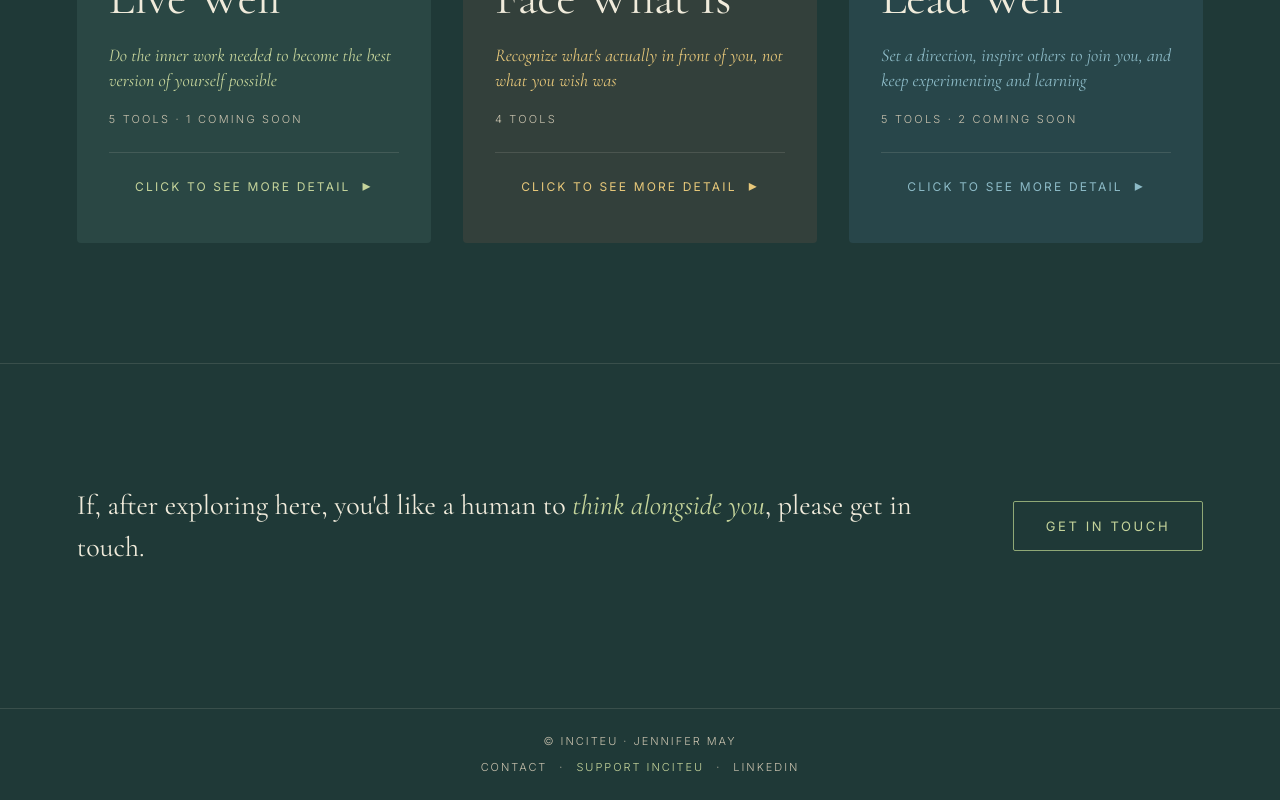
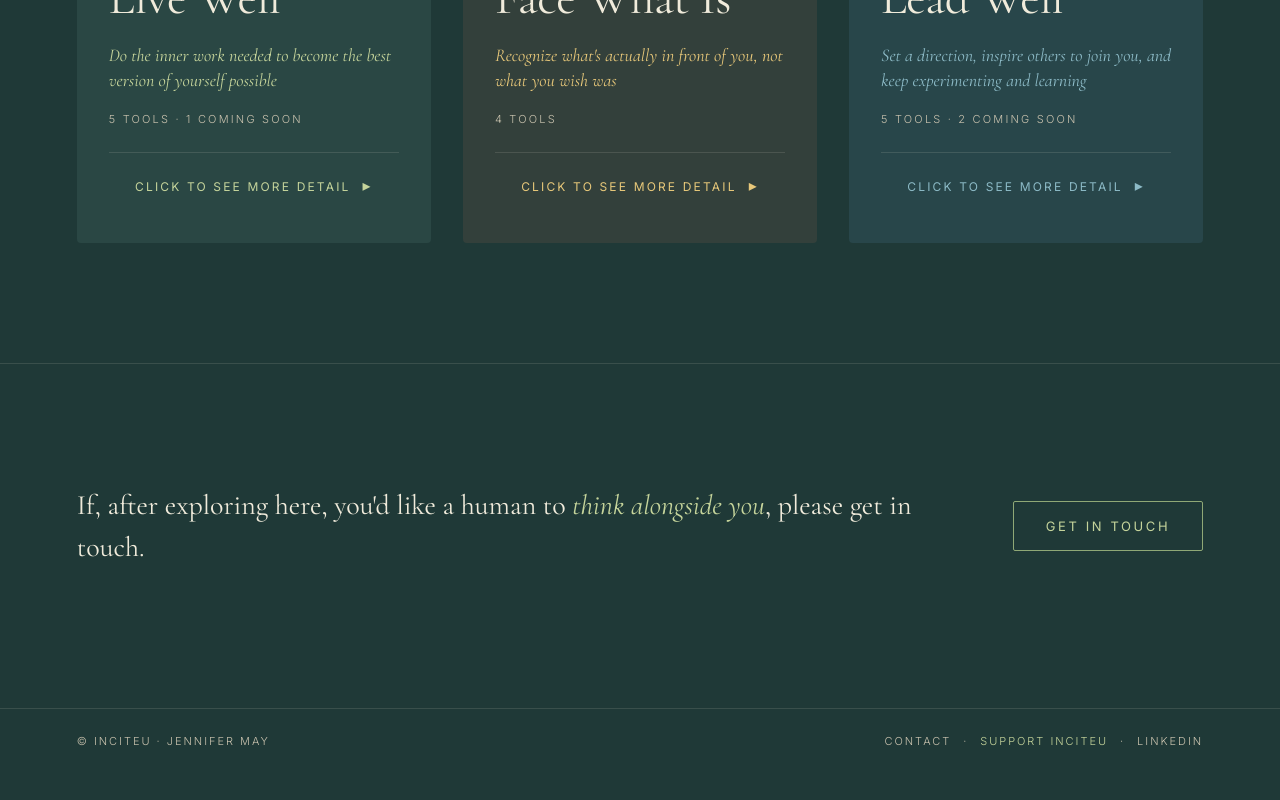
Before and after one commit to JMZywietz/InciteU, a React (Vite) app: page / in a window 1280 px wide. Shown: the part 1183-1983 px from the top of the page. After the commit the page ends 1958 px from the top, so only its background shows below. Built offline with nearby package versions, Linux system fonts and the light colour scheme.

Commit message:
Footer: reflow to flex left/right split — copyright left, links right (single visual line)

```diff
--- a/src/components/Footer.jsx
+++ b/src/components/Footer.jsx
@@ -7,8 +7,8 @@ export default function Footer() {
   const linkStyle = { color: C.creamMuted, textDecoration: 'none', cursor: 'pointer', transition: 'color 0.3s' };
   const supportLinkStyle = { color: C.sage, textDecoration: 'none', cursor: 'pointer', transition: 'color 0.3s' };
   return (
-    <footer style={{ padding: '24px 6vw', borderTop: `1px solid ${C.line}`, textAlign: 'center' }}>
-      <small style={{ fontSize: 11, letterSpacing: '0.18em', color: C.creamMuted, textTransform: 'uppercase', display: 'block', marginBottom: 8 }}>
+    <footer style={{ padding: '24px 6vw', borderTop: `1px solid ${C.line}`, display: 'flex', justifyContent: 'space-between', alignItems: 'center', flexWrap: 'wrap', gap: 12 }}>
+      <small style={{ fontSize: 11, letterSpacing: '0.18em', color: C.creamMuted, textTransform: 'uppercase' }}>
         © InciteU · Jennifer May
       </small>
       <div style={{ fontSize: 11, letterSpacing: '0.18em', textTransform: 'uppercase' }}>
```
